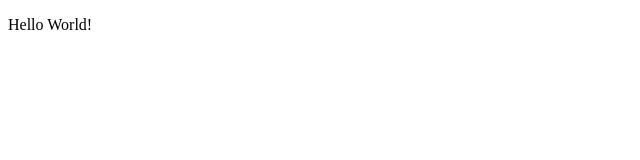
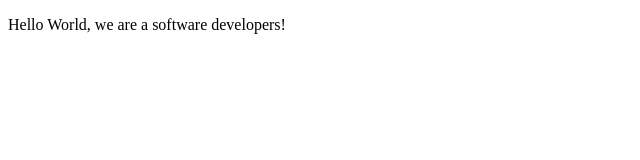
Before and after one commit to Tana00/microverse-pair-coding-challenge, a plain HTML site: page index.html in a window 1280 px wide. Shown: the whole page, without its empty margins (0-640 px from the left). Drawn offline with Linux system fonts and the light colour scheme.

Commit message:
editing the Hello world

```diff
--- a/index.html
+++ b/index.html
@@ -7,7 +7,7 @@
   </head>
 
   <body>
-    <p>Hello World!</p>
+    <p>Hello World, we are a software developers!</p>
     <script src="https://cdn.freecodecamp.org/testable-projects-fcc/v1/bundle.js"></script>
 
     <!--
@@ -22,6 +22,7 @@
     - The freeCodeCamp Team
 
     -->
+
     <script src="js/index.js"></script>
   </body>
 </html>
```
